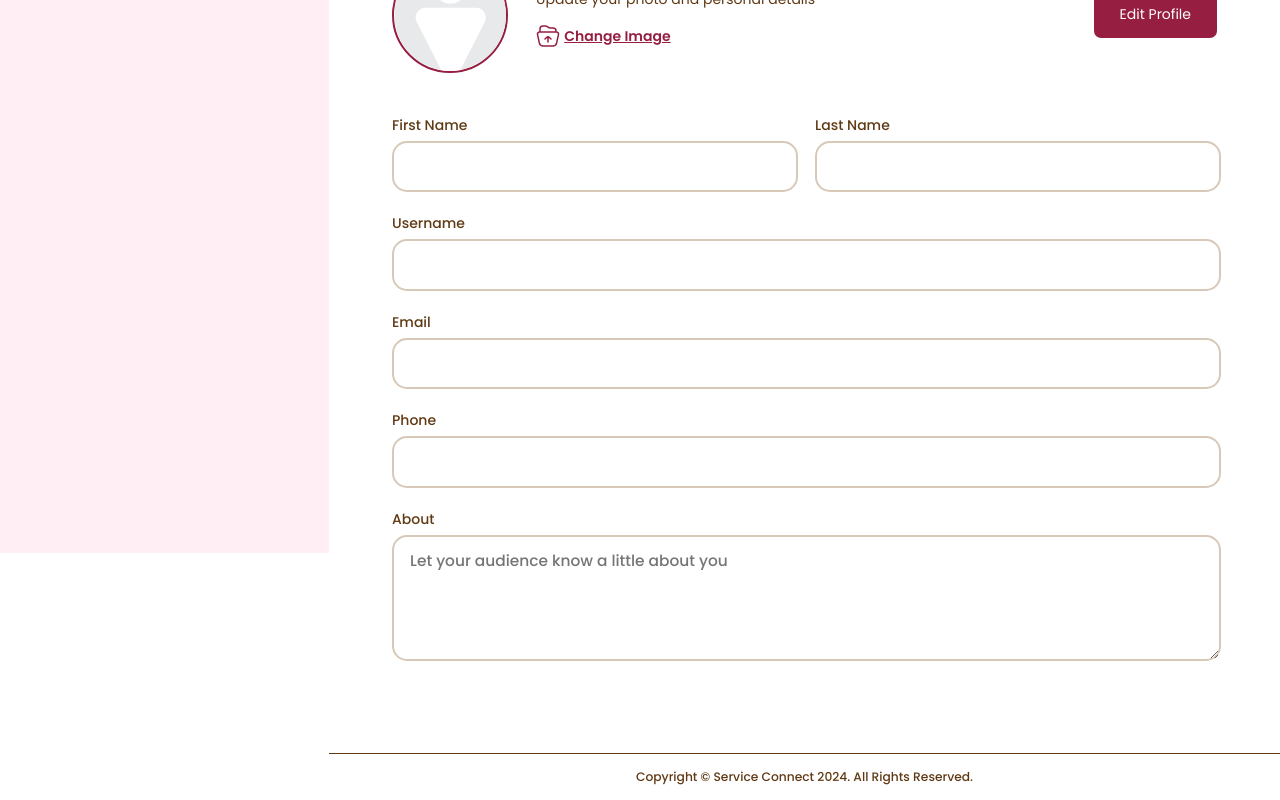
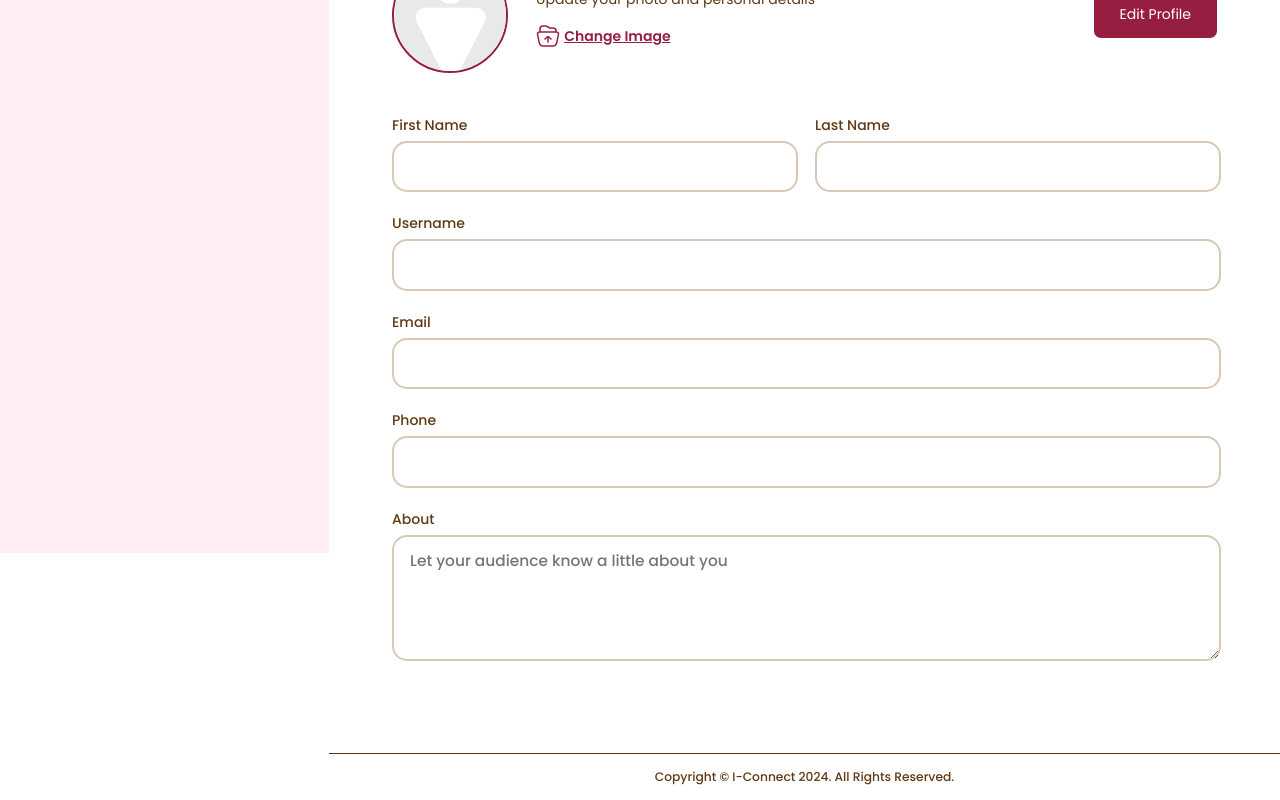
Before and after one commit to buberrie/i-connect, a React (Vite) app: page /dashboard in a window 1280 px wide. Shown: the part 247-1047 px from the top of the page. Built offline with nearby package versions, Linux system fonts and the light colour scheme; no server answers; sample sign-in values are in the browser's storage.

Commit message:
Update VendorDashboard.jsx

```diff
--- a/src/pages/vendorDashboard/VendorDashboard.jsx
+++ b/src/pages/vendorDashboard/VendorDashboard.jsx
@@ -163,7 +163,7 @@ const VendorDashboard = () => {
           </div>
           <footer className="footer-dash">
             <span>
-              Copyright © Service Connect {currentYear}. All Rights Reserved.
+              Copyright © I-Connect {currentYear}. All Rights Reserved.
             </span>
           </footer>
         </div>
```
